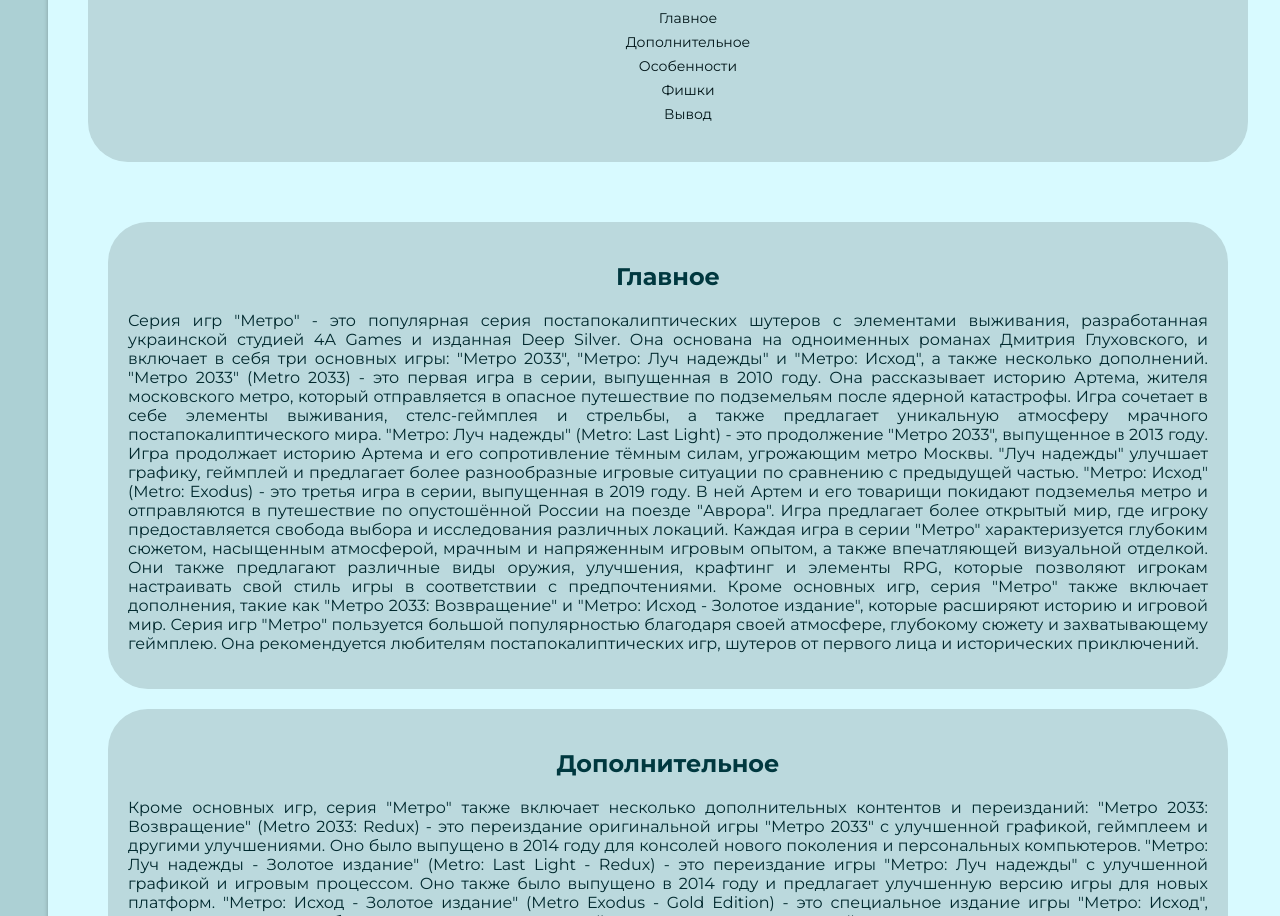
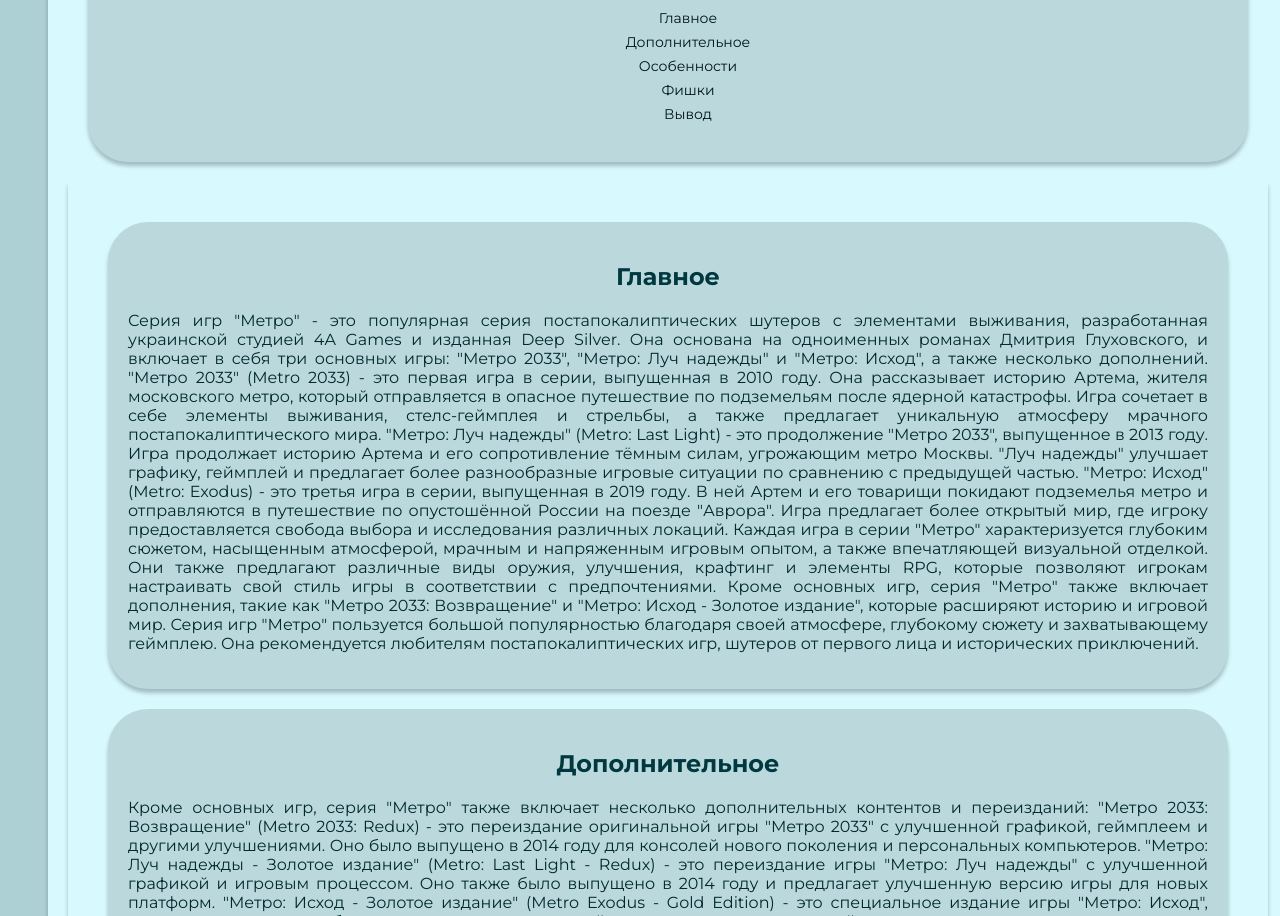
Before and after one commit to Aquareeee/Aquareeee, a plain HTML site: page index.html in a window 1280 px wide. Shown: the part 184-1100 px from the top of the page. Drawn offline with Linux system fonts and the light colour scheme.

Commit message:
Update style.css

```diff
--- a/css/style.css
+++ b/css/style.css
@@ -20,6 +20,7 @@
   border-radius: 40px;
   text-align: center;
   padding: 20px;
+  box-shadow: 0px 4px 4px rgba(0, 0, 0, 0.25);
 }
 
 .main-info-section,
@@ -32,6 +33,7 @@
   border-radius: 40px;
   text-align: justify;
   padding: 20px;
+  box-shadow: 0px 4px 4px rgba(0, 0, 0, 0.25);
 }
 
 .contact-info-section {
@@ -40,10 +42,12 @@
   border-radius: 40px;
   text-align: center;
   padding: 20px;
+  box-shadow: 0px 4px 4px rgba(0, 0, 0, 0.25);
 }
 
 .content-section {
   padding: 20px;
+  box-shadow: 0px 4px 4px rgba(0, 0, 0, 0.25);
 }
 
 h1,
```
